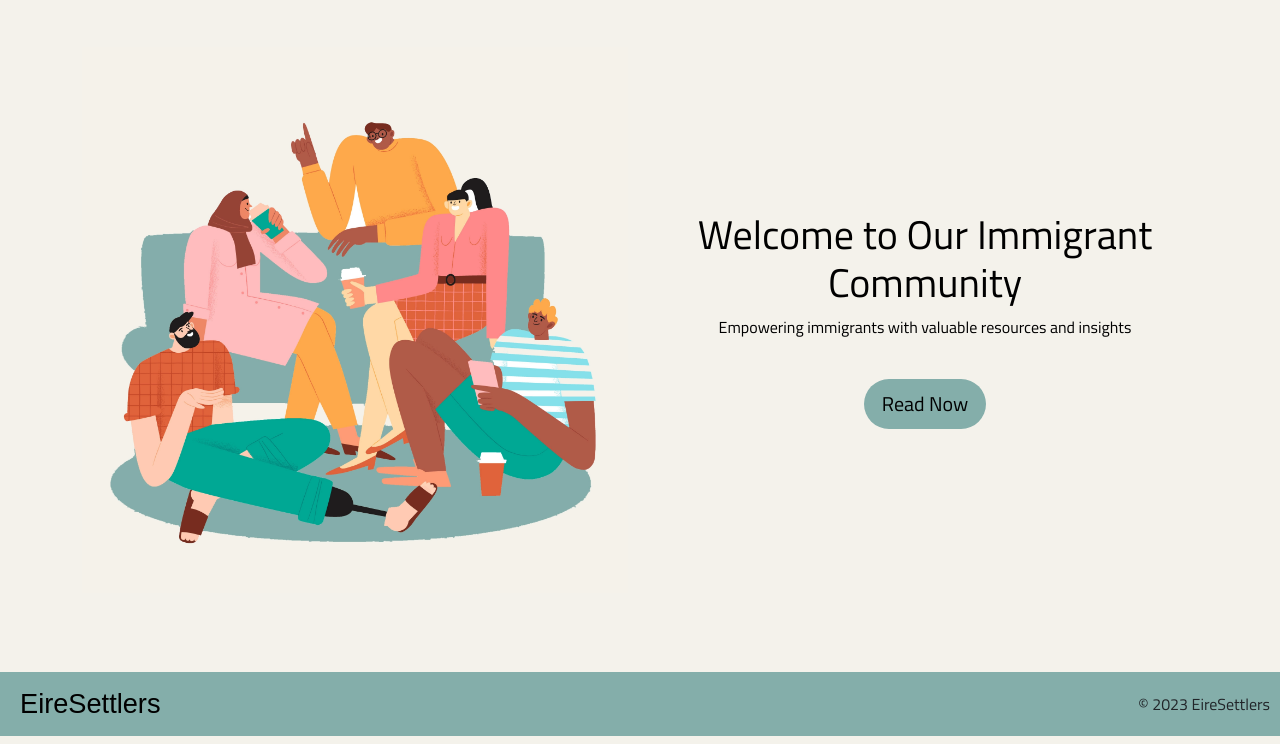
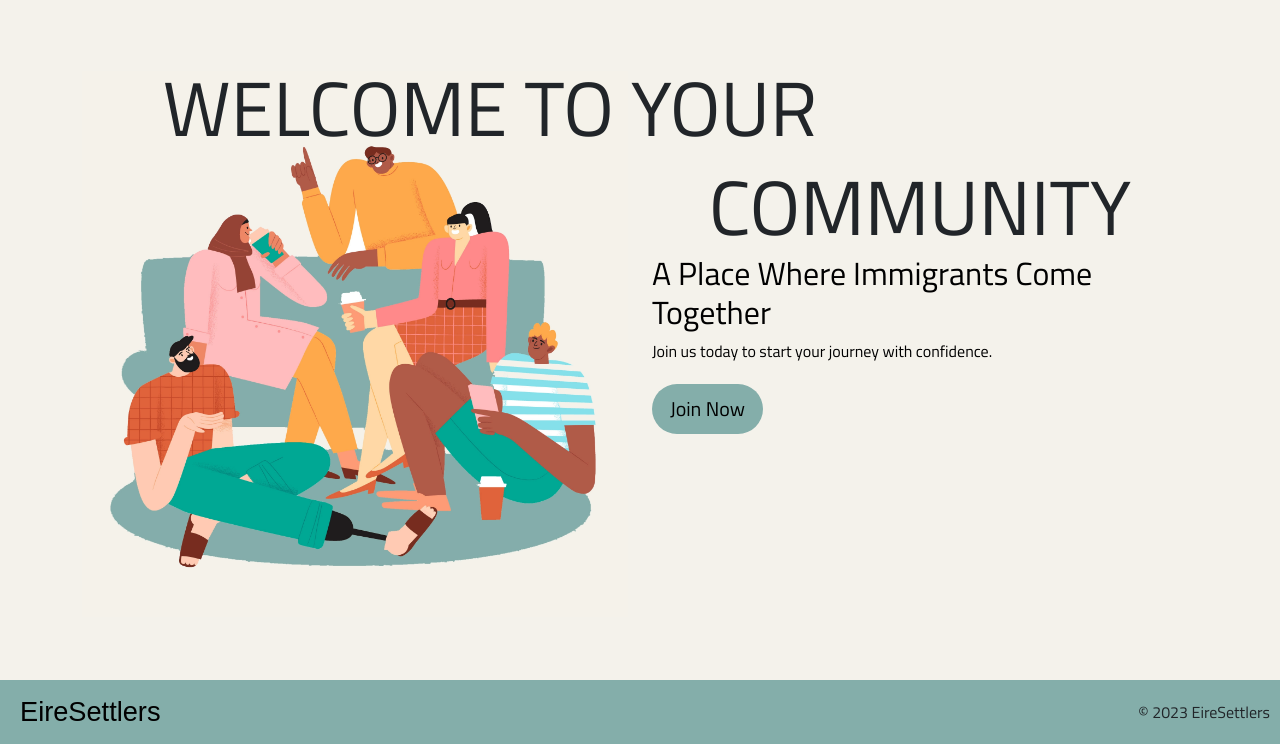
Before and after one commit to tinobragaa/eire-settlers, a Django app: page / in a window 1280 px wide. Shown: the part 64-808 px from the top of the page. Run offline with Django 4.2, Linux system fonts and the light colour scheme; data that the repository does not hold is empty; some libraries are stand-ins or nearby versions; some web fonts are replaced.

Commit message:
Add: added a call to action to the homepage

```diff
--- a/static/css/style.css
+++ b/static/css/style.css
@@ -98,12 +98,64 @@ footer {
 }
 
 .card-img-top {
-    max-width: 100%; /* Set maximum width */
-    max-height: 200px; /* Set maximum height */
-    object-fit: cover; /* Ensure image covers the entire container */
+    max-width: 100%;
+    max-height: 200px;
+    object-fit: cover;
 }
 
 .card-body a {
     color: black;
     text-decoration: none;
 }
+
+.big-text {
+    position: absolute;
+    font-size: 6vw;
+    max-width: 100%;
+    text-align: center;
+    margin-top: 50px;
+}
+
+.big-text p {
+    margin-bottom: -1rem;
+}
+
+.right-big-text {
+    margin-right: 300px;
+}
+
+.left-big-text {
+    margin-left: 560px;
+}
+
+
+/* For screens less than 999px wide */
+@media screen and (max-width: 999px) {
+    .left-big-text, .right-big-text {
+        margin: 0;
+    }
+
+    .center-mobile {
+        text-align: center;
+    }
+
+    .main-banner {
+        height: 90vh;
+    }
+}
+
+/* For screens larger than 2400px wide */
+@media screen and (min-width: 2401px) {
+    .left-big-text, .right-big-text {
+        margin: 0;
+        font-size: 4vw;
+    }
+
+    .center-mobile {
+        text-align: center;
+    }
+
+    .larger-screens {
+        margin-top: 100px;
+    }
+}
--- a/templates/base.html
+++ b/templates/base.html
@@ -109,7 +109,7 @@
 
         <!-- Footer -->
         <footer class="navbar text-dark m-0 footer-bg">
-            <a href="{% url 'home' %}" class="navbar-brand" href="">EireSettlers</a>
+            <a href="{% url 'home' %}" class="navbar-brand">EireSettlers</a>
             <p class="m-0">© 2023 EireSettlers</p>
         </footer>
 
--- a/templates/index.html
+++ b/templates/index.html
@@ -2,17 +2,25 @@
 {% load static %}
 {% block content %}
 {% if not user.is_authenticated %}
-<div class="main-banner d-flex justify-content-center align-items-center">
-    <div class="container">
+<div class="container big-text d-flex flex-column">
+    <div>
+        <p class="right-big-text">WELCOME TO YOUR</p>
+    </div>
+    <div>
+        <p class="left-big-text">COMMUNITY</p>
+    </div>
+</div>
+<div class="main-banner d-flex justify-content-center align-items-center mt-4 center-mobile">
+    <div class="container larger-screens">
         <div class="row align-items-center">
             <div class="col-lg-6">
                 <img src="{% static 'images/hero-image.webp' %}" alt="Banner Image" class="img-fluid">
             </div>
             <div class="col-lg-6">
-                <div class="text-center text-black">
-                    <h1>Welcome to Our Immigrant Community</h1>
-                    <p>Empowering immigrants with valuable resources and insights</p>
-                    <a href="{% url 'articles_list' %}" class="btn btn-one btn-primary btn-lg mt-4">Read Now</a>
+                <div class="text-black">
+                    <h2>A Place Where Immigrants Come Together</h2>
+                    <p>Join us today to start your journey with confidence.</p>
+                    <a href="{% url 'account_signup' %}" class="btn btn-one btn-primary btn-lg">Join Now</a>
                 </div>
             </div>
         </div>
```
